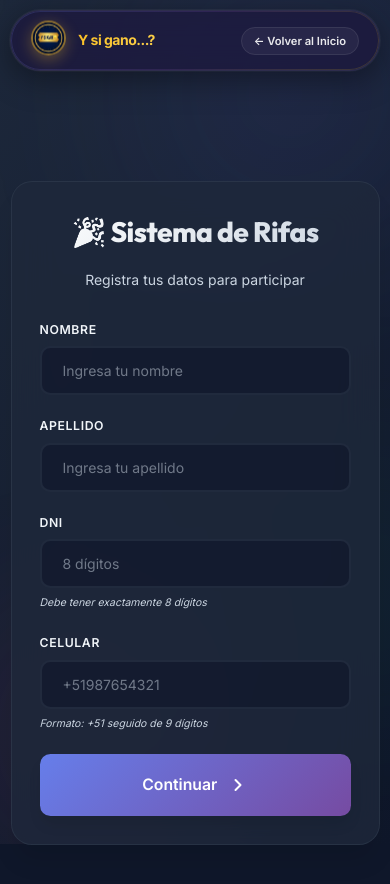
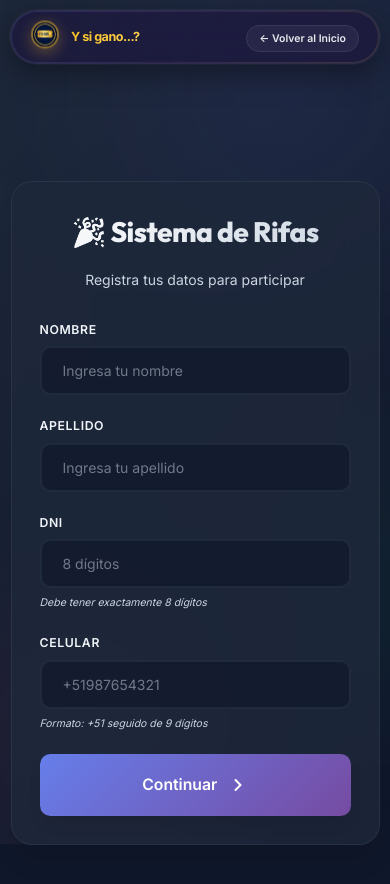
Before and after one commit to josebacilio2004/sistema_rifas, a plain HTML site: page docs/rifas.html in a window 390 px wide. Drawn offline with nearby package versions, Linux system fonts and the light colour scheme; no server answers.

Commit message:
fix: Adjust logo size to match landing page and improve mobile responsiveness

```diff
--- a/docs/css/navbar-rifas.css
+++ b/docs/css/navbar-rifas.css
@@ -171,12 +171,12 @@
     }
 
     .brand-logo-rifas {
-        width: 40px;
-        height: 40px;
+        width: 30px;
+        height: 30px;
     }
 
     .brand-text-rifas {
-        font-size: 1.2rem;
+        font-size: 1rem;
     }
 
     .navbar-rifas .nav-menu {
@@ -197,16 +197,16 @@
     }
 
     .brand-logo-rifas {
-        width: 35px;
-        height: 35px;
+        width: 28px;
+        height: 28px;
     }
 
     .brand-text-rifas {
-        font-size: 1rem;
+        font-size: 0.9rem;
     }
 
     .navbar-rifas .nav-menu a {
         padding: 6px 12px;
-        font-size: 0.8rem;
+        font-size: 0.75rem;
     }
 }
```
